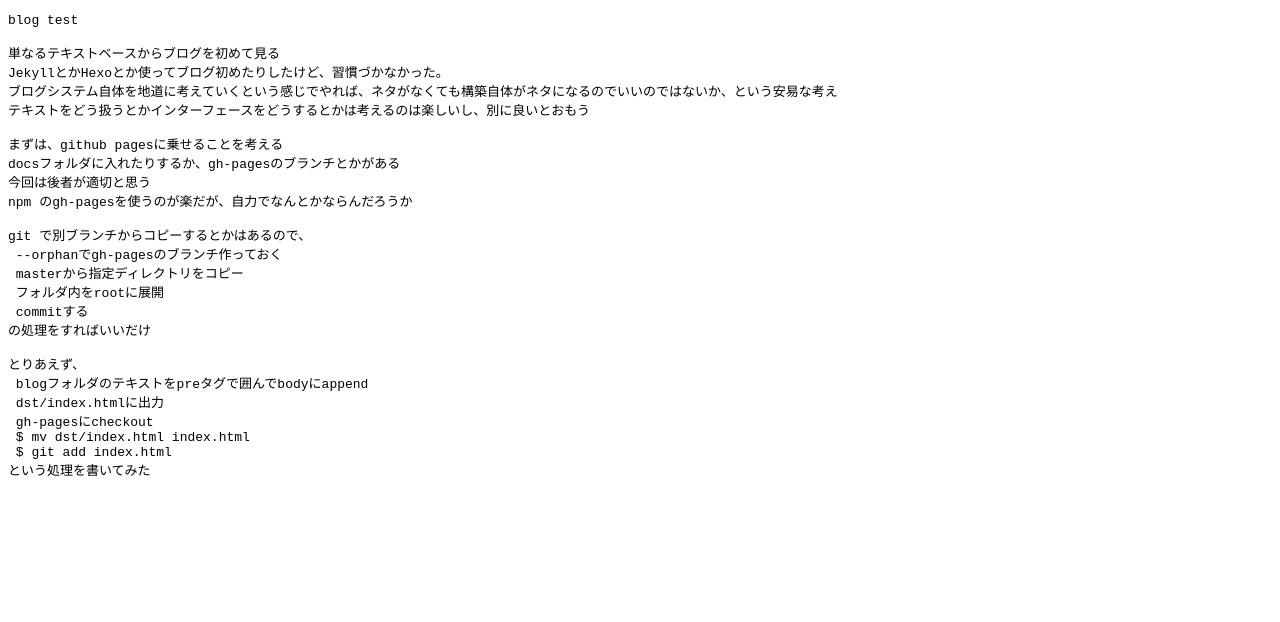
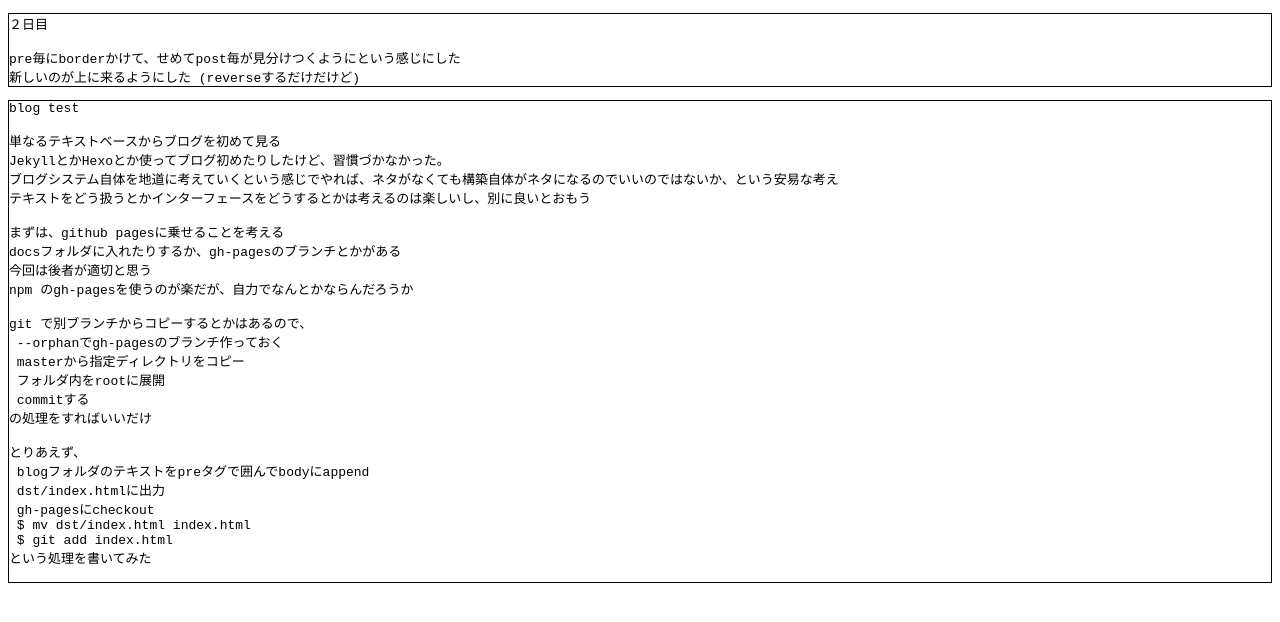
Before and after one commit to miyamonz/oldblog, a plain HTML site: page index.html in a window 1280 px wide. Drawn offline with Linux system fonts and the light colour scheme.

Commit message:
new post

```diff
--- a/index.html
+++ b/index.html
@@ -1,11 +1,20 @@
 <!DOCTYPE html><html lang="ja"><head>
     <meta charset="UTF-8">
     <title></title>
+    <style>
+pre {
+    border: solid 1px;
+}
+    </style>
 </head>
 <body>
 
 
-<pre>blog test
+<pre>２日目
+
+pre毎にborderかけて、せめてpost毎が見分けつくようにという感じにした
+新しいのが上に来るようにした (reverseするだけだけど)
+</pre><pre>blog test
 
 単なるテキストベースからブログを初めて見る
 JekyllとかHexoとか使ってブログ初めたりしたけど、習慣づかなかった。
```
